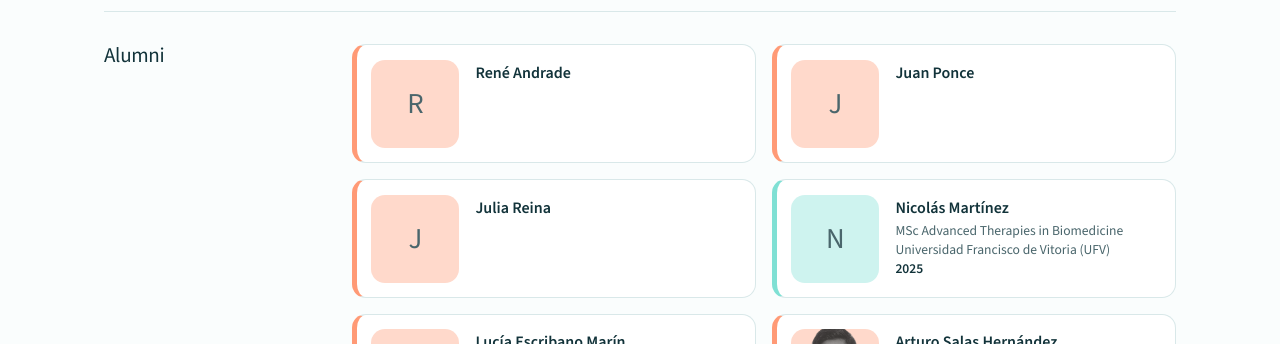
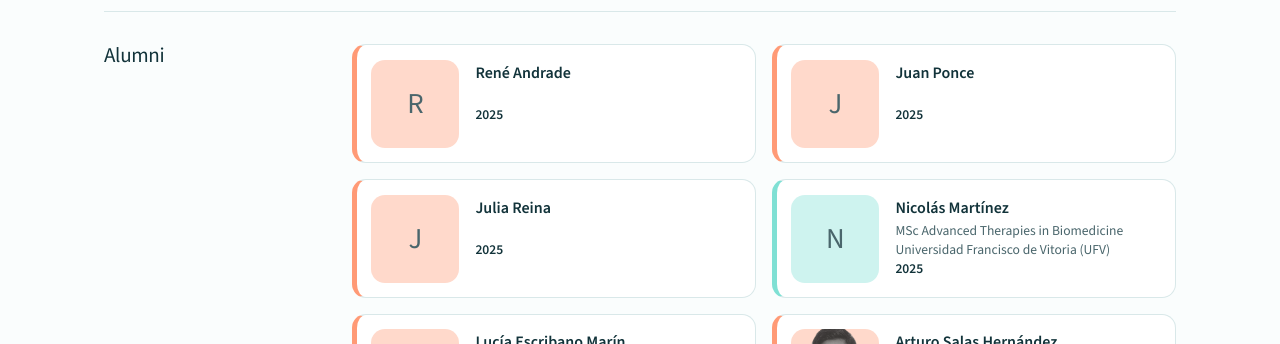
Before and after one commit to cajal-neuroimaging/cajal-neuroimaging.github.io, a Jekyll site: the page built from team.html, in a window 1280 px wide and 900 px high, scrolled down 1895 px. Shown: the part 155-499 px from the top of the window. Built offline with Jekyll 4.4.1, drawn with Linux system fonts in a browser that asks for light colours.

Commit message:
Team: years for René, Juan and Julia
Co-Authored-By: Claude Opus 5.5 <noreply@anthropic.com>
Claude-Session: https://claude.ai/code/session_016qHx7xJtVuA2p8MXZK7uaB

```diff
--- a/_data/team.yml
+++ b/_data/team.yml
@@ -69,10 +69,13 @@ members:
 alumni:
   - name: René Andrade
     type: intern
+    years: '2025'
   - name: Juan Ponce
     type: intern
+    years: '2025'
   - name: Julia Reina
     type: intern
+    years: '2025'
   - name: Nicolás Martínez
     type: msc
     years: '2025'
```
